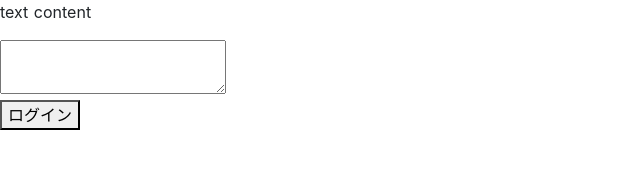
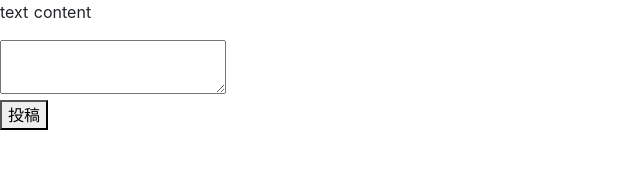
Before and after one commit to akakou-hobby/rotarite, a Nuxt app: page /new_scene in a window 1280 px wide. Shown: the top 190 px of the page, without its empty margins (0-640 px from the left). Built offline with nearby package versions, Linux system fonts and the light colour scheme.

Commit message:
投稿したときに、別のページ飛ぶようにした

```diff
--- a/pages/new_scene.vue
+++ b/pages/new_scene.vue
@@ -3,7 +3,7 @@
     <p>text content</p>
     <textarea v-model="content"></textarea>
     <br />
-    <button type="button" value="submit" v-on:click="submit()">ログイン</button>
+    <button type="button" value="submit" v-on:click="submit()">投稿</button>
   </div>
 </template>
 
@@ -20,7 +20,7 @@ export default {
         novel: this.novel
       });
       this.$SceneRepository.store(scene);
-      // location.href = "/";
+      location.href = "/";
     }
   },
   mounted() {},
```
